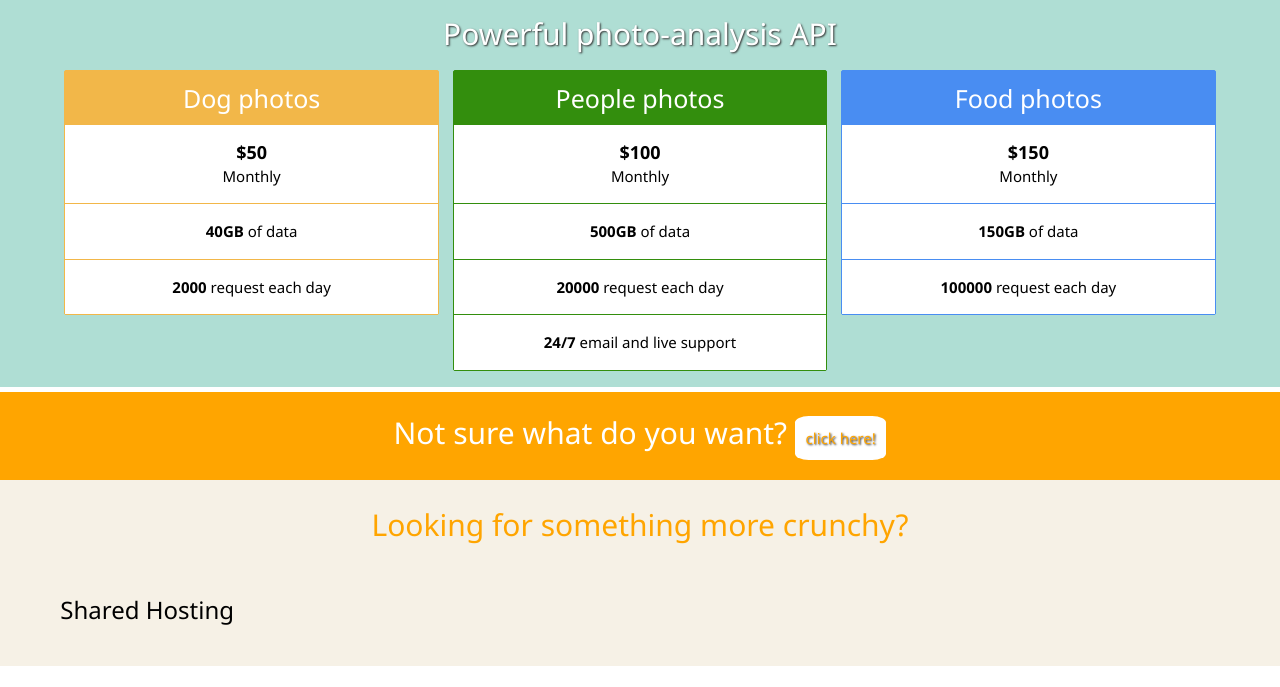
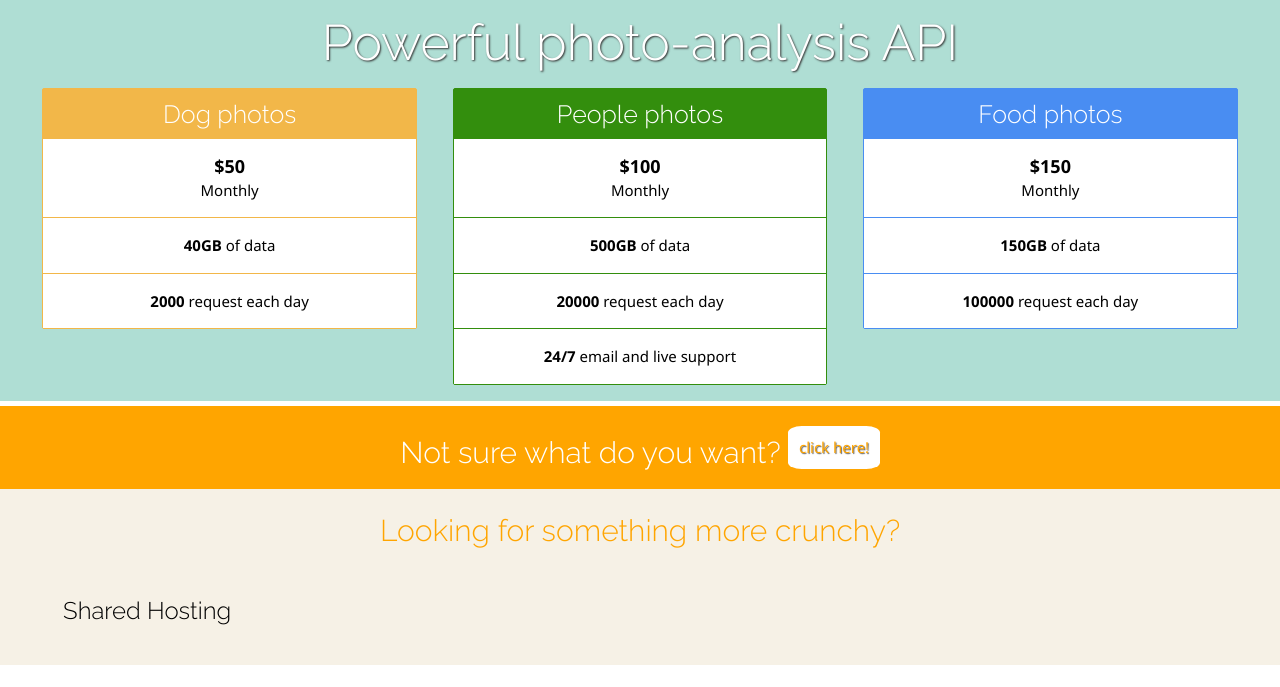
Before and after one commit to Heaper327/Heaper327.github.io, a plain HTML site: page sites/aSmallApple/aSmallApple.html in a window 1280 px wide. Shown: the part 113-800 px from the top of the page. Drawn offline with nearby package versions, Linux system fonts and the light colour scheme.

Commit message:
Update
- Make title thinner
- Change font-family of title

```diff
--- a/sites/aSmallApple/aSmallApple.css
+++ b/sites/aSmallApple/aSmallApple.css
@@ -13,8 +13,8 @@
 
 h1.thin-title{
     text-align: center;
-    font-family: 'Segoe UI', Tahoma, Geneva, Verdana, sans-serif;
-    font-weight: 100;
+    font-family: 'Raleway', sans-serif;
+    font-weight: lighter;
     color: white;
 }
 
@@ -126,7 +126,7 @@
 }
 
 main > .plans > h1{
-    font-size: 30px;
+    font-size: 50px;
     text-shadow: 1px 1px 2px #333333;
 }
 
@@ -159,7 +159,7 @@
 }
 
 main > .plans > .row > section + section{
-    margin-left: 10px;
+    margin-left: 2em;
 }
 
 main > .plans > .row > section > h1{
@@ -192,9 +192,10 @@
 }
 
 main > section.help button{
+    vertical-align: text-bottom;
     background: white;
     color: orange;
-    text-shadow:1px 1px 2px #333333;
+    text-shadow:1px 1px 1px #666666;
 }
 
 main > section.features{
--- a/sites/aSmallApple/aSmallApple.html
+++ b/sites/aSmallApple/aSmallApple.html
@@ -7,6 +7,7 @@
     <meta http-equiv="X-UA-Compatible" content="IE=edge,chrome=1">
     <title>A small apple</title>
     <link rel="stylesheet" type="text/css" href="aSmallApple.css">
+    <link href="https://fonts.googleapis.com/css?family=Raleway:300" rel="stylesheet">
     <script src="https://ajax.googleapis.com/ajax/libs/jquery/3.3.1/jquery.min.js"></script>
 </head>
 <!--head end-->
```
